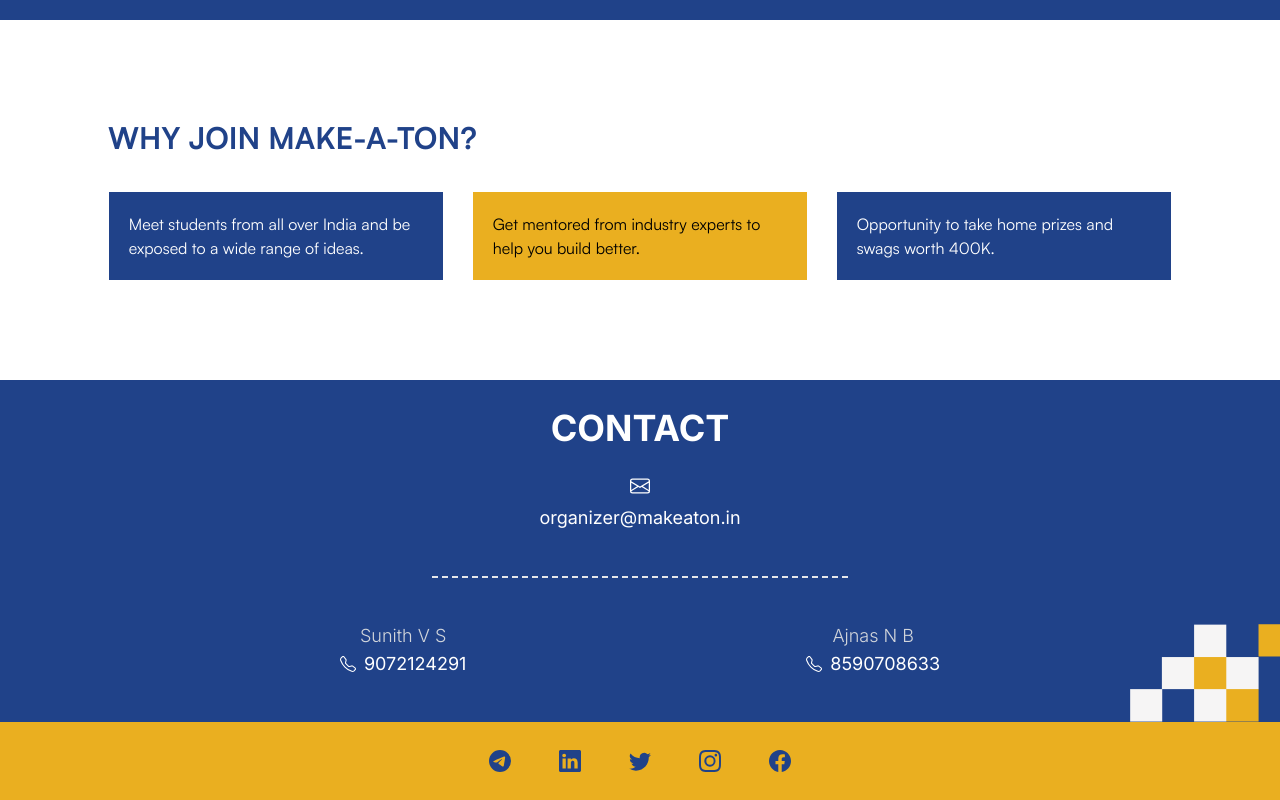
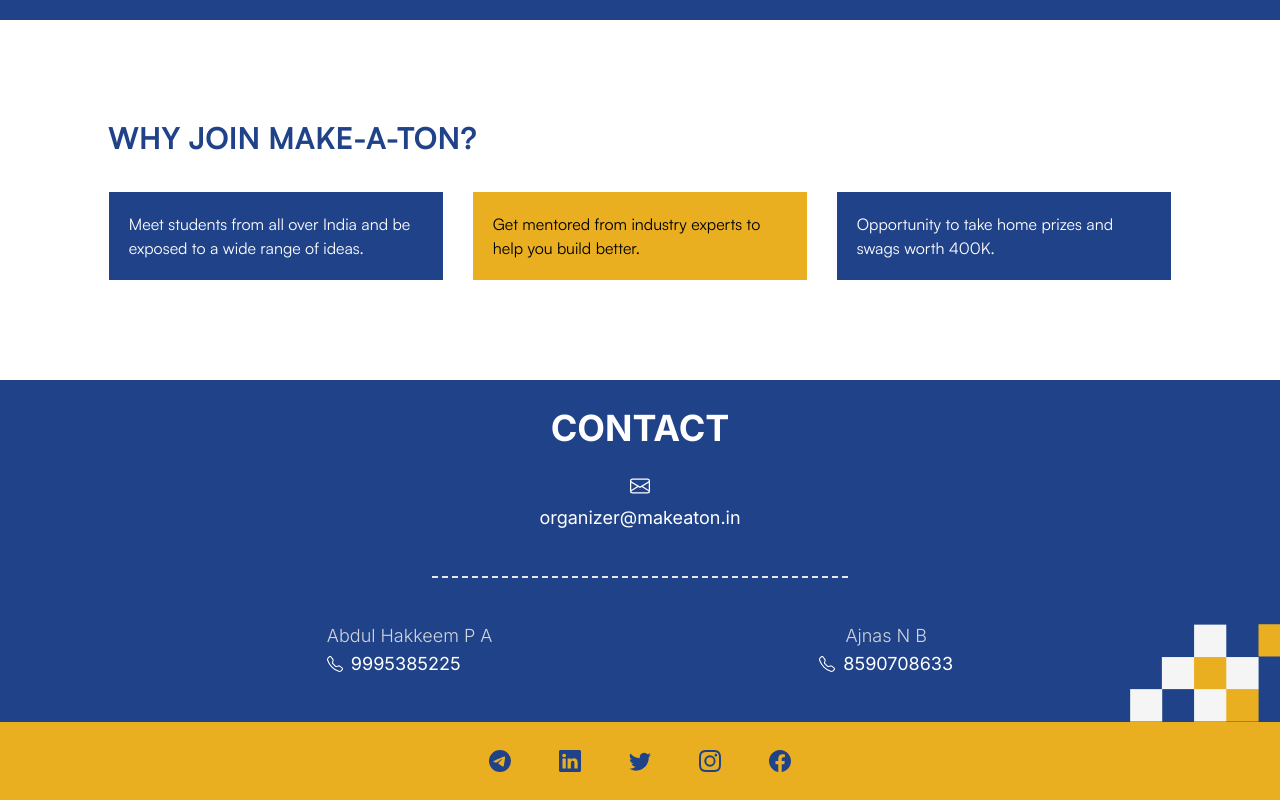
Before and after one commit to Make-a-Ton/make-a-ton-2024, a Next.js app: page / in a window 1280 px wide. Shown: the part 4614-5414 px from the top of the page. Built offline with nearby package versions, Linux system fonts and the light colour scheme; a web font is replaced by a local one.

Commit message:
updated the contact in footer

```diff
--- a/src/sections/Footer/Footer.jsx
+++ b/src/sections/Footer/Footer.jsx
@@ -29,12 +29,12 @@ const Footer = () => {
 
           <div className='flex justify-evenly'>
             <div>
-              <h4 className='text-gray-300 font-light text-lg'>Sunith V S</h4>
+              <h4 className='text-gray-300 font-light text-lg'>Abdul Hakkeem P A</h4>
               <div className='flex items-center space-x-2'>
                 <svg xmlns="http://www.w3.org/2000/svg" width="16" height="16" fill="currentColor" class="bi bi-telephone" viewBox="0 0 16 16">
                   <path d="M3.654 1.328a.678.678 0 0 0-1.015-.063L1.605 2.3c-.483.484-.661 1.169-.45 1.77a17.568 17.568 0 0 0 4.168 6.608 17.569 17.569 0 0 0 6.608 4.168c.601.211 1.286.033 1.77-.45l1.034-1.034a.678.678 0 0 0-.063-1.015l-2.307-1.794a.678.678 0 0 0-.58-.122l-2.19.547a1.745 1.745 0 0 1-1.657-.459L5.482 8.062a1.745 1.745 0 0 1-.46-1.657l.548-2.19a.678.678 0 0 0-.122-.58L3.654 1.328zM1.884.511a1.745 1.745 0 0 1 2.612.163L6.29 2.98c.329.423.445.974.315 1.494l-.547 2.19a.678.678 0 0 0 .178.643l2.457 2.457a.678.678 0 0 0 .644.178l2.189-.547a1.745 1.745 0 0 1 1.494.315l2.306 1.794c.829.645.905 1.87.163 2.611l-1.034 1.034c-.74.74-1.846 1.065-2.877.702a18.634 18.634 0 0 1-7.01-4.42 18.634 18.634 0 0 1-4.42-7.009c-.362-1.03-.037-2.137.703-2.877L1.885.511z"/>
                 </svg>
-                <h5 className='font-weight: 700 text-lg'><a href="tel:9072124291">9072124291</a></h5>
+                <h5 className='font-weight: 700 text-lg'><a href="tel:9072124291">9995385225</a></h5>
               </div>
             </div>
 
```
